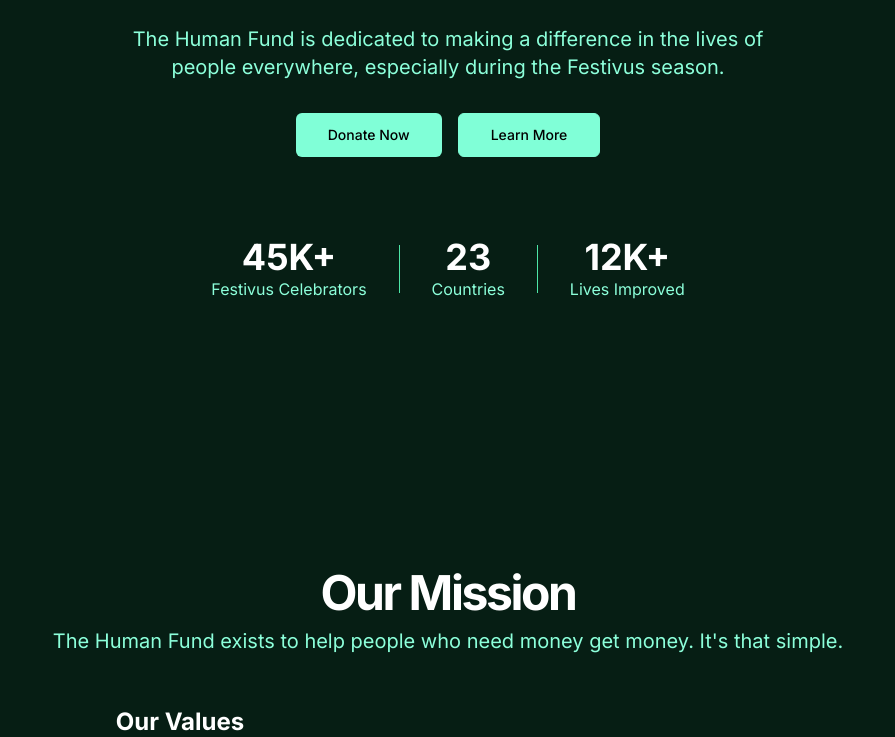
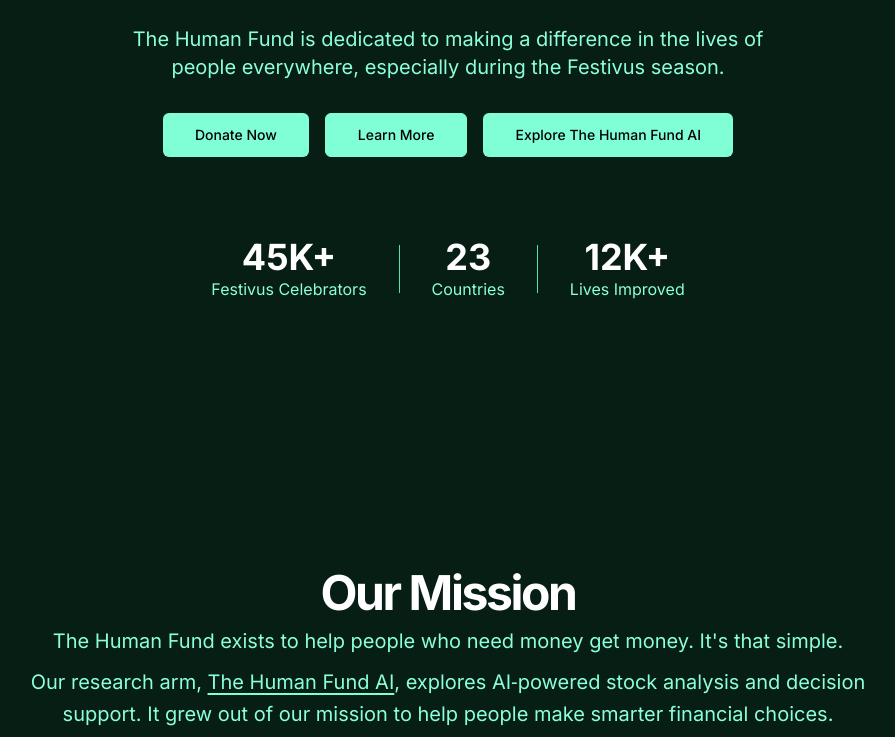
Before and after one commit to mosjellenjo/human-fund-website, a Next.js app: page / in a window 1280 px wide. Shown: the part 343-1080 px from the top of the page, without its empty margins (192-1087 px from the left). Built offline with nearby package versions, Linux system fonts and the light colour scheme.

Commit message:
added links to thehumanfund.no

```diff
--- a/app/layout.tsx
+++ b/app/layout.tsx
@@ -27,12 +27,18 @@ export default function RootLayout({
         <meta name="robots" content="index, follow" />
         <link href="https://fonts.googleapis.com/css2?family=Inter:wght@300;400;500;600;700&family=Plus+Jakarta+Sans:wght@300;400;500;600;700&family=Roboto:wght@300;400;500;700&display=swap" rel="stylesheet" />
         <link rel="icon" href="/images/Original_logo_bw_humans3.png" type="image/png" />
-        {/* Structured data for Search logo */}
+        {/* Structured data for Search */}
         <script type="application/ld+json" dangerouslySetInnerHTML={{ __html: `{
           "@context": "https://schema.org",
           "@type": "Organization",
+          "name": "The Human Fund",
           "url": "https://humanfund.no",
-          "logo": "https://humanfund.no/images/Original_logo_bw_humans3.png"
+          "logo": "https://humanfund.no/images/Original_logo_bw_humans3.png",
+          "subOrganization": {
+            "@type": "Organization",
+            "name": "The Human Fund AI",
+            "url": "https://thehumanfund.no/"
+          }
         }` }} />
       </head>
       <body suppressHydrationWarning>
--- a/components/Chatbot.tsx
+++ b/components/Chatbot.tsx
@@ -129,7 +129,7 @@ export default function Chatbot() {
         <link rel="canonical" href="https://www.humanfund.no/" />
       </Head>
 
-      <section style={{ background: "#0b1f19", padding: "2rem 0", color: "#8CFFDA" }}>
+      <section className="bg-dark-green text-light-green-text py-8">
         <div style={{ maxWidth: 600, margin: "0 auto", textAlign: "center" }}>
           <h2 style={{ color: "#fff", fontSize: "2rem", fontWeight: 700, marginBottom: "1rem" }}>
             Ask a Human Fund Representative
@@ -157,16 +157,7 @@ export default function Chatbot() {
           </select>
         </div>
 
-        <div
-          style={{
-            maxWidth: 600,
-            margin: "0 auto",
-            background: "#0b1f19",
-            border: "2px solid #8CFFDA",
-            borderRadius: 16,
-            padding: 24,
-          }}
-        >
+        <div className="max-w-[600px] mx-auto bg-dark-green border-2 border-button-yellow rounded-2xl p-6">
           <div
             ref={chatRef}
             style={{
--- a/components/hero-section.tsx
+++ b/components/hero-section.tsx
@@ -30,6 +30,9 @@ export function HeroSection() {
           <Button size="lg" variant="outline" className="px-8 bg-button-yellow text-black border-button-yellow hover:bg-white hover:text-black" asChild>
             <a href="#mission">Learn More</a>
           </Button>
+          <Button size="lg" className="px-8 bg-button-yellow text-black hover:bg-white hover:text-black" asChild>
+            <a href="https://thehumanfund.no/" target="_blank" rel="noopener">Explore The Human Fund AI</a>
+          </Button>
         </div>
         <div className="pt-12 flex flex-col sm:flex-row items-center justify-center gap-8">
           <div className="flex flex-col items-center">
--- a/components/mission-section.tsx
+++ b/components/mission-section.tsx
@@ -10,6 +10,9 @@ export function MissionSection() {
             <h2 className="text-3xl font-bold tracking-tighter sm:text-5xl text-white">Our Mission</h2>
             <p className="max-w-[900px] text-light-green-text md:text-xl/relaxed lg:text-base/relaxed xl:text-xl/relaxed">
               The Human Fund exists to help people who need money get money. It's that simple.
+            </p>
+            <p className="max-w-[900px] text-light-green-text md:text-xl/relaxed lg:text-base/relaxed xl:text-xl/relaxed">
+              Our research arm, <a href="https://thehumanfund.no/" target="_blank" rel="noopener" className="underline decoration-button-yellow underline-offset-4 hover:text-white">The Human Fund AI</a>, explores AI‑powered stock analysis and decision support. It grew out of our mission to help people make smarter financial choices.
             </p>
           </div>
         </div>
--- a/components/site-footer.tsx
+++ b/components/site-footer.tsx
@@ -17,6 +17,9 @@ export function SiteFooter() {
           <Link href="/festivus" className="text-sm text-gray-300 underline-offset-4 hover:underline hover:text-white">
             Festivus
           </Link>
+          <a href="https://thehumanfund.no/" target="_blank" rel="noopener" className="text-sm text-gray-300 underline-offset-4 hover:underline hover:text-white">
+            The Human Fund AI
+          </a>
         </div>
       </div>
     </footer>
```
Also changed, not shown: public/images/Original_logo_bw_humans3 - Copy.png (added), public/images/Original_logo_bw_humans3 - white.png (added).
